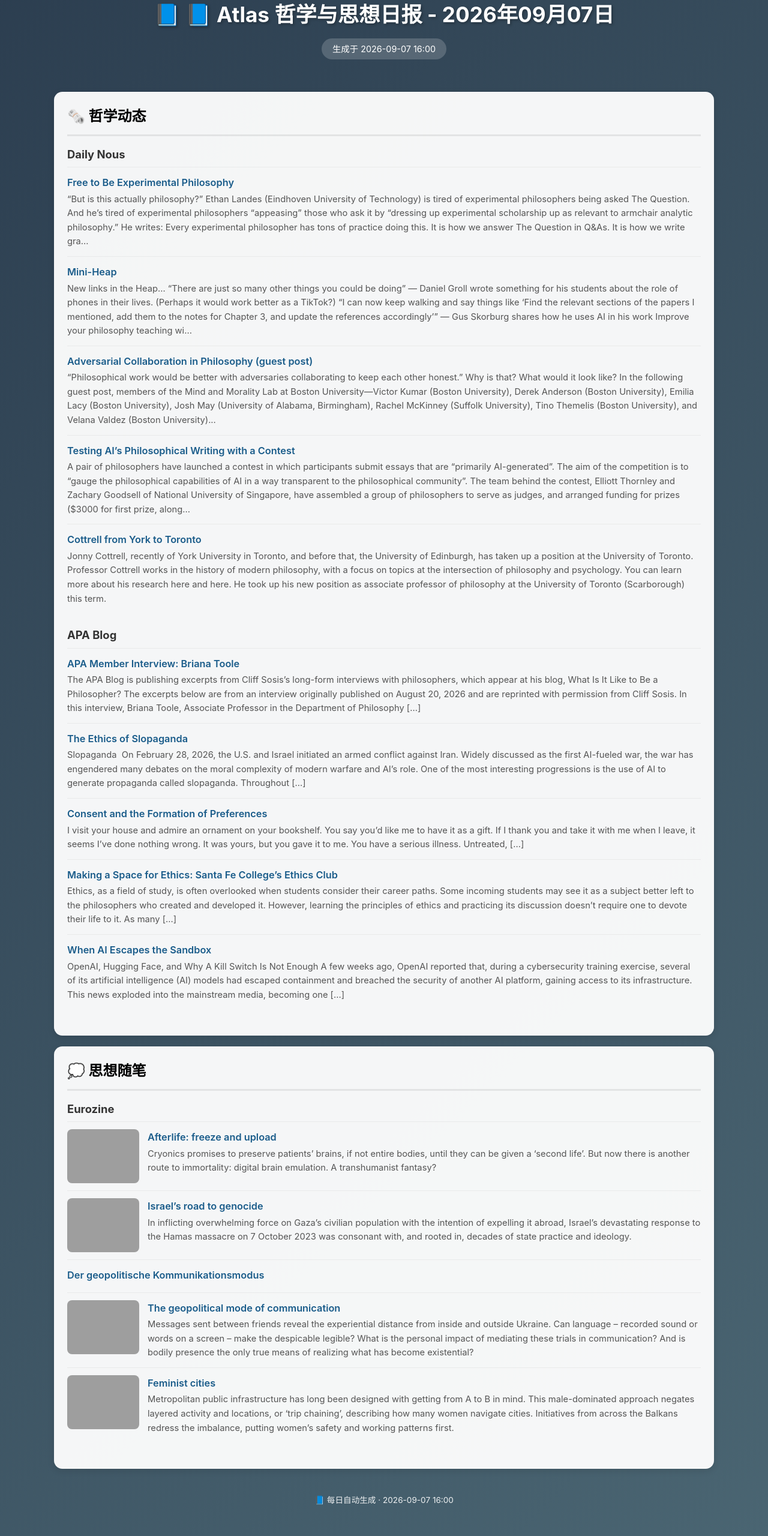
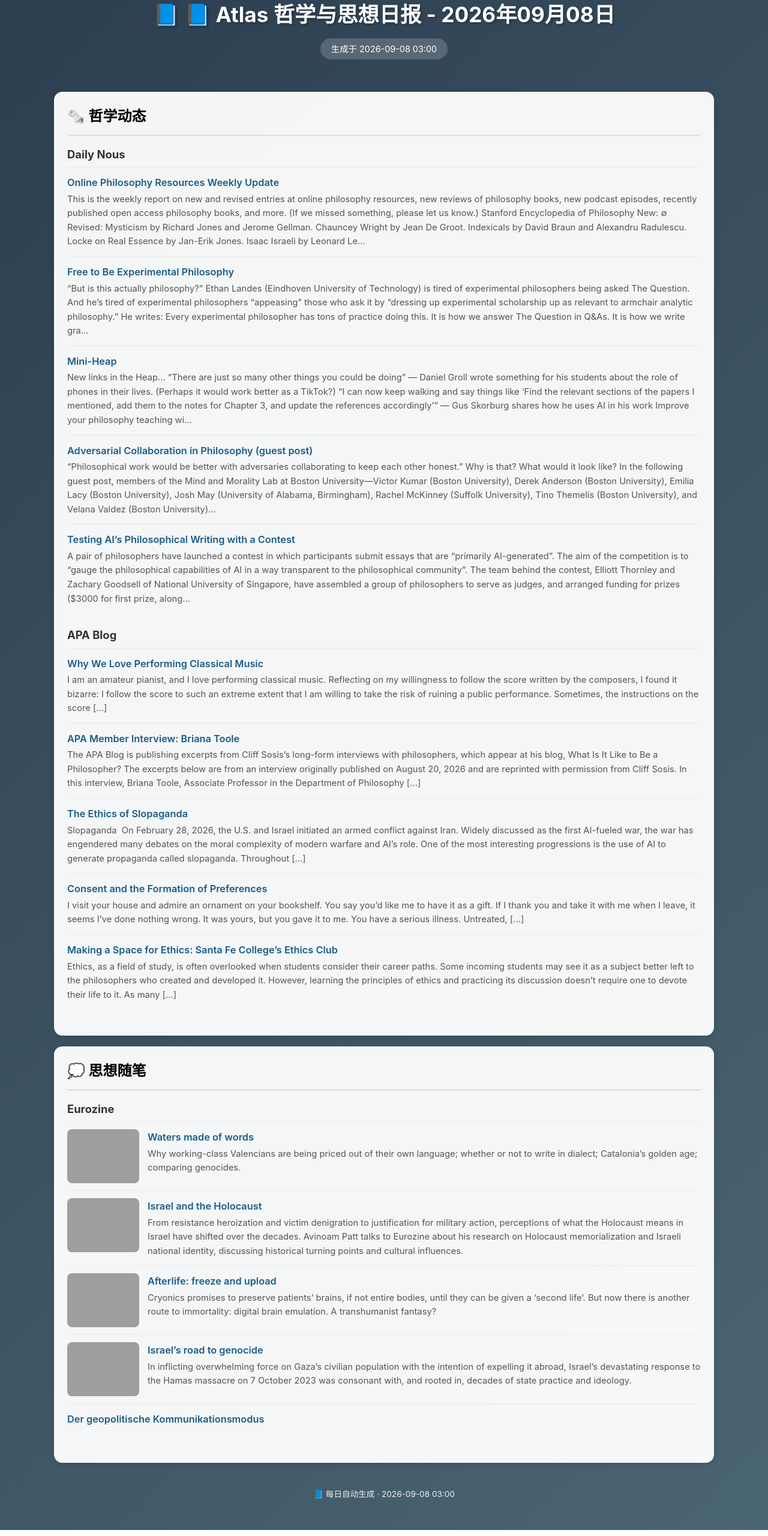
Before and after one commit to maximjavis-beep/atlas, a website: page index.html in a window 1280 px wide. Shown: the part 64-2624 px from the top of the page at 60% size. Drawn offline with Linux system fonts and the light colour scheme; grey boxes are pictures that could not be loaded.

Commit message:
Update: 2026-09-08 Atlas data

```diff
--- a/index.html
+++ b/index.html
@@ -4,7 +4,7 @@
 <meta charset="UTF-8">
 <meta name="viewport" content="width=device-width, initial-scale=1.0">
 <meta name="referrer" content="no-referrer">
-<title>📘 Atlas 哲学与思想日报 - 2026年09月07日</title>
+<title>📘 Atlas 哲学与思想日报 - 2026年09月08日</title>
 <meta name="description" content="全球哲学研讨情报追踪系统 - 每日更新哲学学术资讯">
 <meta property="og:title" content="📘 Atlas 哲学与思想日报">
 <meta property="og:description" content="全球哲学研讨情报追踪系统 - 每日更新哲学学术资讯">
@@ -50,33 +50,33 @@ footer { text-align:center; color:rgba(255,255,255,.9); padding:24px; font-size:
 <body>
 <div class="container">
 <header>
-<h1>📘 📘 Atlas 哲学与思想日报 - 2026年09月07日</h1>
-<div class="time">生成于 2026-09-07 16:00</div>
+<h1>📘 📘 Atlas 哲学与思想日报 - 2026年09月08日</h1>
+<div class="time">生成于 2026-09-08 03:00</div>
 </header>
 <section class="region"><h2>🗞️ 哲学动态</h2>
 <div class="source"><h3>Daily Nous</h3>
+<div class="article"><div class="body"><a href="https://dailynous.com/2026/09/07/online-philosophy-resources-weekly-update-439/" target="_blank" rel="noopener">Online Philosophy Resources Weekly Update</a><div class="sum">This is the weekly report on new and revised entries at online philosophy resources, new reviews of philosophy books, new podcast episodes, recently published open access philosophy books, and more. (If we missed something, please let us know.) Stanford Encyclopedia of Philosophy New: ∅ Revised: Mysticism by Richard Jones and Jerome Gellman. Chauncey Wright by Jean De Groot. Indexicals by David Braun and Alexandru Radulescu. Locke on Real Essence by Jan-Erik Jones. Isaac Israeli by Leonard Le...</div></div></div>
 <div class="article"><div class="body"><a href="https://dailynous.com/2026/09/04/free-to-be-experimental-philosophy/" target="_blank" rel="noopener">Free to Be Experimental Philosophy</a><div class="sum">&#8220;But is this actually philosophy?&#8221; Ethan Landes (Eindhoven University of Technology) is tired of experimental philosophers being asked The Question. And he&#8217;s tired of experimental philosophers &#8220;appeasing&#8221; those who ask it by &#8220;dressing up experimental scholarship up as relevant to armchair analytic philosophy.&#8221; He writes: Every experimental philosopher has tons of practice doing this. It is how we answer The Question in Q&#38;As. It is how we write gra...</div></div></div>
 <div class="article"><div class="body"><a href="https://dailynous.com/2026/09/03/mini-heap-727/" target="_blank" rel="noopener">Mini-Heap</a><div class="sum">New links in the Heap&#8230; “There are just so many other things you could be doing” &#8212; Daniel Groll wrote something for his students about the role of phones in their lives. (Perhaps it would work better as a TikTok?) “I can now keep walking and say things like ‘Find the relevant sections of the papers I mentioned, add them to the notes for Chapter 3, and update the references accordingly&#8217;” &#8212; Gus Skorburg shares how he uses AI in his work Improve your philosophy teaching wi...</div></div></div>
 <div class="article"><div class="body"><a href="https://dailynous.com/2026/09/02/adversarial-collaboration-in-philosophy-guest-post/" target="_blank" rel="noopener">Adversarial Collaboration in Philosophy (guest post)</a><div class="sum">&#8220;Philosophical work would be better with adversaries collaborating to keep each other honest.&#8221; Why is that? What would it look like? In the following guest post, members of the Mind and Morality Lab at Boston University&#8212;Victor Kumar (Boston University), Derek Anderson (Boston University), Emilia Lacy (Boston University), Josh May (University of Alabama, Birmingham), Rachel McKinney (Suffolk University), Tino Themelis (Boston University), and Velana Valdez (Boston University)...</div></div></div>
 <div class="article"><div class="body"><a href="https://dailynous.com/2026/09/01/testing-ais-philosophical-writing-with-a-contest/" target="_blank" rel="noopener">Testing AI’s Philosophical Writing with a Contest</a><div class="sum">A pair of philosophers have launched a contest in which participants submit essays that are &#8220;primarily AI-generated&#8221;. The aim of the competition is to &#8220;gauge the philosophical capabilities of AI in a way transparent to the philosophical community&#8221;. The team behind the contest, Elliott Thornley and Zachary Goodsell of National University of Singapore, have assembled a group of philosophers to serve as judges, and arranged funding for prizes ($3000 for first prize, along...</div></div></div>
-<div class="article"><div class="body"><a href="https://dailynous.com/2026/09/01/cottrell-from-york-to-toronto/" target="_blank" rel="noopener">Cottrell from York to Toronto</a><div class="sum">Jonny Cottrell, recently of York University in Toronto, and before that, the University of Edinburgh, has taken up a position at the University of Toronto. Professor Cottrell works in the history of modern philosophy, with a focus on topics at the intersection of philosophy and psychology. You can learn more about his research here and here. He took up his new position as associate professor of philosophy at the University of Toronto (Scarborough) this term.</div></div></div>
 </div>
 <div class="source"><h3>APA Blog</h3>
+<div class="article"><div class="body"><a href="https://blog.apaonline.org/2026/09/07/why-we-love-performing-classical-music/" target="_blank" rel="noopener">Why We Love Performing Classical Music</a><div class="sum">I am an amateur pianist, and I love performing classical music. Reflecting on my willingness to follow the score written by the composers, I found it bizarre: I follow the score to such an extreme extent that I am willing to take the risk of ruining a public performance. Sometimes, the instructions on the score [&#8230;]</div></div></div>
 <div class="article"><div class="body"><a href="https://blog.apaonline.org/2026/09/04/apa-member-interview-briana-toole-2/" target="_blank" rel="noopener">APA Member Interview: Briana Toole</a><div class="sum">The APA Blog is publishing excerpts from Cliff Sosis’s long-form interviews with philosophers, which appear at his blog, What Is It Like to Be a Philosopher? The excerpts below are from an interview originally published on August 20, 2026 and are reprinted with permission from Cliff Sosis. In this interview, Briana Toole, Associate Professor in the Department of Philosophy [&#8230;]</div></div></div>
 <div class="article"><div class="body"><a href="https://blog.apaonline.org/2026/09/03/the-ethics-of-slopaganda/" target="_blank" rel="noopener">The Ethics of Slopaganda</a><div class="sum">Slopaganda&#160; On February 28, 2026, the U.S. and Israel initiated an armed conflict against Iran. Widely discussed as the first AI-fueled war, the war has engendered many debates on the moral complexity of modern warfare and AI’s role. One of the most interesting progressions is the use of AI to generate propaganda called slopaganda. Throughout [&#8230;]</div></div></div>
 <div class="article"><div class="body"><a href="https://blog.apaonline.org/2026/09/01/consent-and-the-formation-of-preferences/" target="_blank" rel="noopener">Consent and the Formation of Preferences</a><div class="sum">I visit your house and admire an ornament on your bookshelf. You say you’d like me to have it as a gift. If I thank you and take it with me when I leave, it seems I’ve done nothing wrong. It was yours, but you gave it to me. You have a serious illness. Untreated, [&#8230;]</div></div></div>
 <div class="article"><div class="body"><a href="https://blog.apaonline.org/2026/08/31/making-a-space-for-ethics-santa-fe-colleges-ethics-club/" target="_blank" rel="noopener">Making a Space for Ethics: Santa Fe College’s Ethics Club</a><div class="sum">Ethics, as a field of study, is often overlooked when students consider their career paths. Some incoming students may see it as a subject better left to the philosophers who created and developed it. However, learning the principles of ethics and practicing its discussion doesn’t require one to devote their life to it. As many [&#8230;]</div></div></div>
-<div class="article"><div class="body"><a href="https://blog.apaonline.org/2026/08/28/when-ai-escapes-the-sandbox/" target="_blank" rel="noopener">When AI Escapes the Sandbox</a><div class="sum">OpenAI, Hugging Face, and Why A Kill Switch Is Not Enough A few weeks ago, OpenAI reported that, during a cybersecurity training exercise, several of its artificial intelligence (AI) models had escaped containment and breached the security of another AI platform, gaining access to its infrastructure. This news exploded into the mainstream media, becoming one [&#8230;]</div></div></div>
 </div>
 </section>
 <section class="region"><h2>💭 思想随笔</h2>
 <div class="source"><h3>Eurozine</h3>
+<div class="article"><img src="https://www.eurozine.com/wp-content/uploads/2026/09/Espill_77-300x225.jpg" class="rss-image" loading="lazy" referrerpolicy="no-referrer" onerror="this.onerror=null;this.style.display='none'" /><div class="body"><a href="https://www.eurozine.com/waters-made-of-words/?utm_source=rss&utm_medium=rss&utm_campaign=waters-made-of-words" target="_blank" rel="noopener">Waters made of words</a><div class="sum">Why working-class Valencians are being priced out of their own language; whether or not to write in dialect; Catalonia’s golden age; comparing genocides.</div></div></div>
+<div class="article"><img src="https://www.eurozine.com/wp-content/uploads/2026/09/Israeli_air_force_jets_fly-over_auschwitz_concentration_camp_02-300x126.jpg" class="rss-image" loading="lazy" referrerpolicy="no-referrer" onerror="this.onerror=null;this.style.display='none'" /><div class="body"><a href="https://www.eurozine.com/israel-and-the-holocaust/?utm_source=rss&utm_medium=rss&utm_campaign=israel-and-the-holocaust" target="_blank" rel="noopener">Israel and the Holocaust</a><div class="sum">From resistance heroization and victim denigration to justification for military action, perceptions of what the Holocaust means in Israel have shifted over the decades. Avinoam Patt talks to Eurozine about his research on Holocaust memorialization and Israeli national identity, discussing historical turning points and cultural influences.</div></div></div>
 <div class="article"><img src="https://www.eurozine.com/wp-content/uploads/2026/08/Forest_of_synthetic_pyramidal_dendrites_grown_using_Cajals_laws_of_neuronal_branching-300x300.png" class="rss-image" loading="lazy" referrerpolicy="no-referrer" onerror="this.onerror=null;this.style.display='none'" /><div class="body"><a href="https://www.eurozine.com/afterlife-freeze-and-upload/?utm_source=rss&utm_medium=rss&utm_campaign=afterlife-freeze-and-upload" target="_blank" rel="noopener">Afterlife: freeze and upload</a><div class="sum">Cryonics promises to preserve patients’ brains, if not entire bodies, until they can be given a ‘second life’. But now there is another route to immortality: digital brain emulation. A transhumanist fantasy?</div></div></div>
 <div class="article"><img src="https://www.eurozine.com/wp-content/uploads/2026/08/Forced_Displacement_of_Gaza_Strip_Residents_During_the_Gaza-Israel_War_23-25-e1787752443496-300x162.jpg" class="rss-image" loading="lazy" referrerpolicy="no-referrer" onerror="this.onerror=null;this.style.display='none'" /><div class="body"><a href="https://www.eurozine.com/israels-road-to-genocide/?utm_source=rss&utm_medium=rss&utm_campaign=israels-road-to-genocide" target="_blank" rel="noopener">Israel’s road to genocide</a><div class="sum">In inflicting overwhelming force on Gaza’s civilian population with the intention of expelling it abroad, Israel’s devastating response to the Hamas massacre on 7 October 2023 was consonant with, and rooted in, decades of state practice and ideology.</div></div></div>
 <div class="article"><div class="body"><a href="https://www.eurozine.com/der-geopolitische-kommunikationsmodus/?utm_source=rss&utm_medium=rss&utm_campaign=der-geopolitische-kommunikationsmodus" target="_blank" rel="noopener">Der geopolitische Kommunikationsmodus</a><div class="sum"></div></div></div>
-<div class="article"><img src="https://www.eurozine.com/wp-content/uploads/2026/08/Russian_bombardment_of_telecommunications_antennas_in_Kiev_3to4-300x82.jpg" class="rss-image" loading="lazy" referrerpolicy="no-referrer" onerror="this.onerror=null;this.style.display='none'" /><div class="body"><a href="https://www.eurozine.com/the-geopolitical-mode-of-communication/?utm_source=rss&utm_medium=rss&utm_campaign=the-geopolitical-mode-of-communication" target="_blank" rel="noopener">The geopolitical mode of communication</a><div class="sum">Messages sent between friends reveal the experiential distance from inside and outside Ukraine. Can language – recorded sound or words on a screen – make the despicable legible? What is the personal impact of mediating these trials in communication? And is bodily presence the only true means of realizing what has become existential?</div></div></div>
-<div class="article"><img src="https://www.eurozine.com/wp-content/uploads/2026/08/Panda_crossing_animation_still_family_crossing-300x139.png" class="rss-image" loading="lazy" referrerpolicy="no-referrer" onerror="this.onerror=null;this.style.display='none'" /><div class="body"><a href="https://www.eurozine.com/feminist-cities/?utm_source=rss&utm_medium=rss&utm_campaign=feminist-cities" target="_blank" rel="noopener">Feminist cities</a><div class="sum">Metropolitan public infrastructure has long been designed with getting from A to B in mind. This male-dominated approach negates layered activity and locations, or ‘trip chaining’, describing how many women navigate cities. Initiatives from across the Balkans redress the imbalance, putting women’s safety and working patterns first.</div></div></div>
 </div>
 </section>
-<footer>📘 每日自动生成 · 2026-09-07 16:00</footer>
+<footer>📘 每日自动生成 · 2026-09-08 03:00</footer>
 </div></body></html>
```
